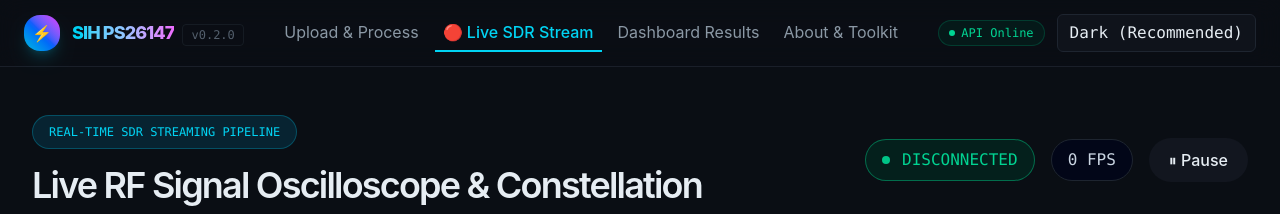
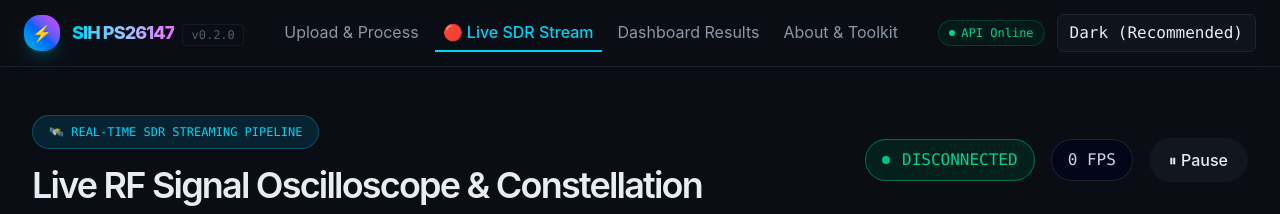
Before and after one commit to mks-Roald/ps26147_toolkit, a Next.js app in the folder frontend/: page /live in a window 1280 px wide. Shown: the top 214 px of the page. Built offline with nearby package versions, Linux system fonts and the light colour scheme; no server answers.

Commit message:
added the satellite emoji again because pehle nhi hua wo

```diff
--- a/frontend/app/live/page.tsx
+++ b/frontend/app/live/page.tsx
@@ -118,7 +118,7 @@ export default function LiveStreamPage() {
         <div className="flex flex-col sm:flex-row sm:items-center justify-between gap-4">
           <div>
             <div className="inline-flex items-center space-x-3 px-4 py-2 rounded-full bg-cyan-950/60 border border-cyan-500/30 text-cyan-400 text-xs font-geist-mono font-weight-500 mb-4">
-              <span>REAL-TIME SDR STREAMING PIPELINE</span>
+              <span>🛰️ REAL-TIME SDR STREAMING PIPELINE</span>
             </div>
             <h1 className="text-3xl sm:text-4xl font-geist font-weight-600 tracking-tighter text-ink">
               Live RF Signal Oscilloscope & Constellation
```
